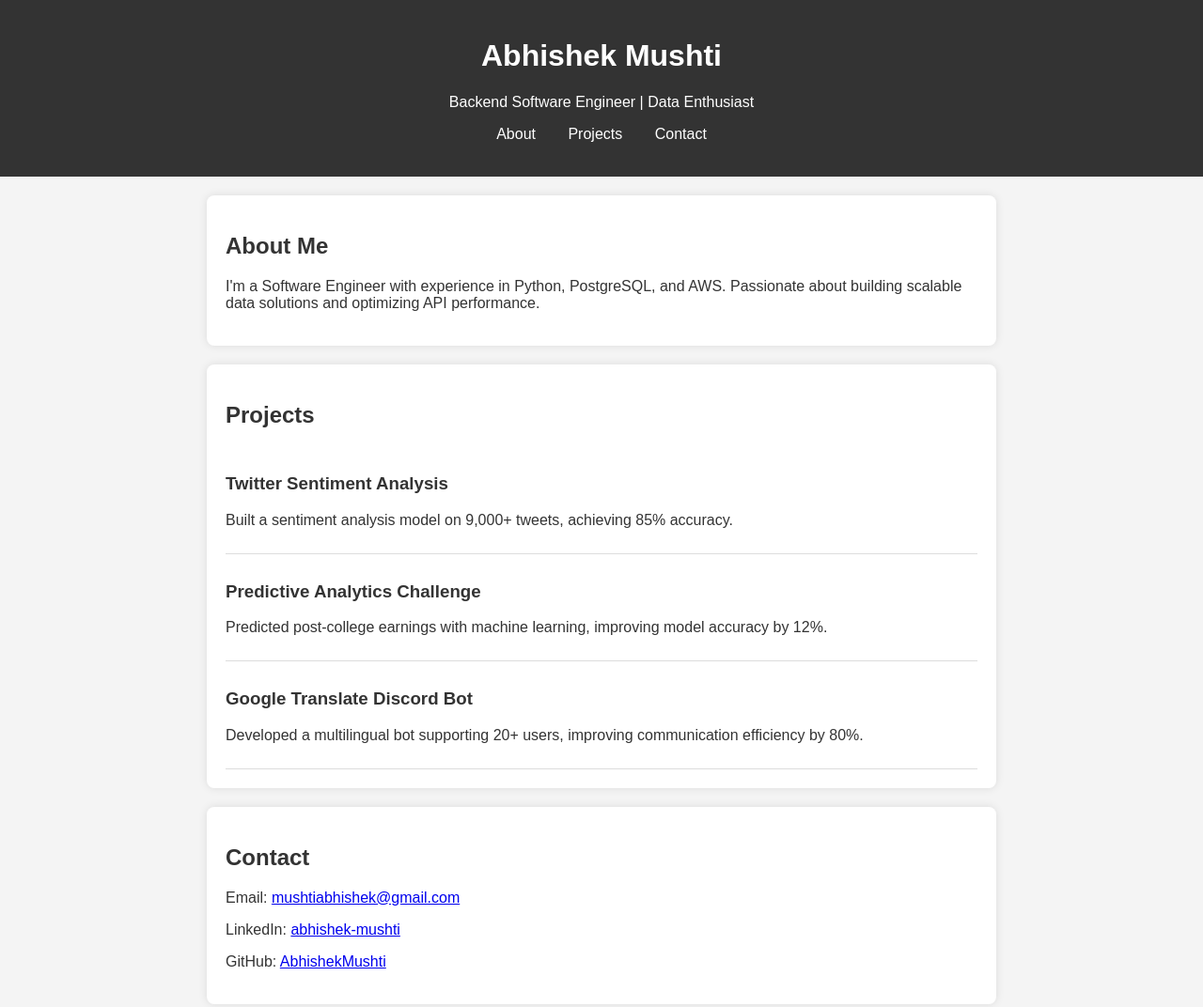
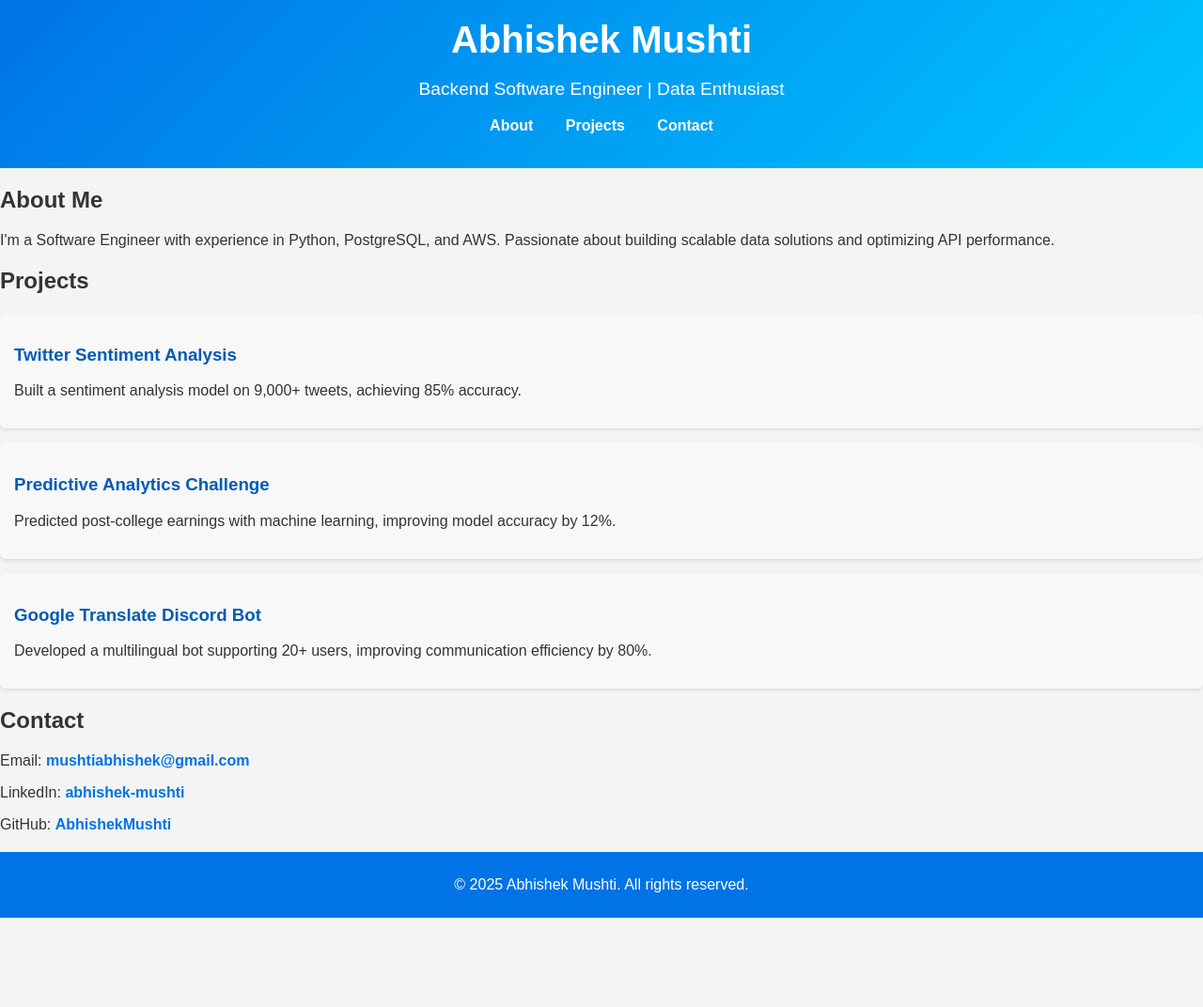
Before and after one commit to AbhishekMushti/abhishekmushti.github.io, a plain HTML site: page index.html in a window 1280 px wide. Shown: the top 1072 px of the page at 94% size. After the commit the page ends 977 px from the top, so only its background shows below. Drawn offline with Linux system fonts and the light colour scheme.

Commit message:
Update styles.css

```diff
--- a/styles.css
+++ b/styles.css
@@ -1,16 +1,27 @@
+/* General Styles */
 body {
-    font-family: Arial, sans-serif;
+    font-family: 'Arial', sans-serif;
     margin: 0;
     padding: 0;
     background-color: #f4f4f4;
     color: #333;
 }
 
+/* Header */
 header {
-    background: #333;
-    color: #fff;
+    background: linear-gradient(135deg, #0073e6, #00c6ff);
+    color: white;
     text-align: center;
     padding: 20px;
+}
+
+header h1 {
+    margin: 0;
+    font-size: 2.5em;
+}
+
+header p {
+    font-size: 1.2em;
 }
 
 nav ul {
@@ -24,28 +35,62 @@ nav ul li {
 }
 
 nav ul li a {
-    color: #fff;
+    color: white;
     text-decoration: none;
+    font-weight: bold;
+    transition: color 0.3s;
 }
 
-section {
-    max-width: 800px;
-    margin: 20px auto;
-    padding: 20px;
-    background: #fff;
-    border-radius: 8px;
-    box-shadow: 0px 0px 10px rgba(0, 0, 0, 0.1);
+nav ul li a:hover {
+    color: #ffdd57;
 }
 
-.project {
-    border-bottom: 1px solid #ddd;
-    padding: 10px 0;
+/* Sections */
+.section {
+    max-width: 900px;
+    margin: 40px auto;
+    padding: 20px;
+    background: white;
+    border-radius: 8px;
+    box-shadow: 0px 4px 8px rgba(0, 0, 0, 0.1);
 }
 
+.section h2 {
+    color: #0073e6;
+    border-bottom: 3px solid #00c6ff;
+    padding-bottom: 5px;
+    margin-bottom: 20px;
+}
+
+/* Projects */
+.project {
+    background: #f8f8f8;
+    padding: 15px;
+    border-radius: 6px;
+    margin-bottom: 15px;
+    box-shadow: 0px 2px 4px rgba(0, 0, 0, 0.1);
+}
+
+.project h3 {
+    color: #005bb5;
+}
+
+/* Contact */
+#contact a {
+    color: #0073e6;
+    text-decoration: none;
+    font-weight: bold;
+}
+
+#contact a:hover {
+    text-decoration: underline;
+}
+
+/* Footer */
 footer {
     text-align: center;
     padding: 10px;
-    background: #333;
-    color: #fff;
+    background: #0073e6;
+    color: white;
     margin-top: 20px;
 }
```
